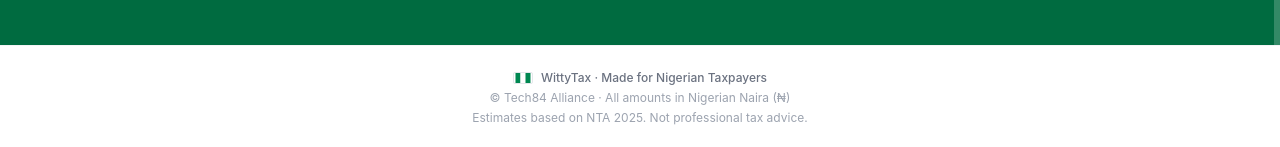
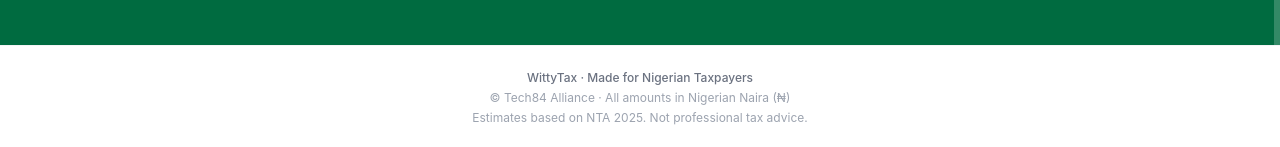
Before and after one commit to KPope99/wittytax, a React (Create React App) app: page / in a window 1280 px wide. Shown: the part 1908-2055 px from the top of the page. Built offline with nearby package versions, Linux system fonts and the light colour scheme; no server answers.

Commit message:
Remove flag from footer
Co-Authored-By: Claude Sonnet 4.6 <noreply@anthropic.com>

```diff
--- a/src/components/HomePage.tsx
+++ b/src/components/HomePage.tsx
@@ -263,10 +263,7 @@ const HomePage: React.FC<HomePageProps> = ({ onGetStarted }) => {
 
       {/* Footer */}
       <footer className="border-t border-gray-100 py-6 text-center text-xs text-gray-400">
-        <div className="flex items-center justify-center gap-2 mb-1">
-          <NigeriaFlag className="w-5 h-3 rounded-sm border border-gray-200" />
-          <p className="text-gray-500 font-medium">WittyTax · Made for Nigerian Taxpayers</p>
-        </div>
+        <p className="text-gray-500 font-medium mb-1">WittyTax · Made for Nigerian Taxpayers</p>
         <p>© Tech84 Alliance · All amounts in Nigerian Naira (₦)</p>
         <p className="mt-1">Estimates based on NTA 2025. Not professional tax advice.</p>
       </footer>
```
